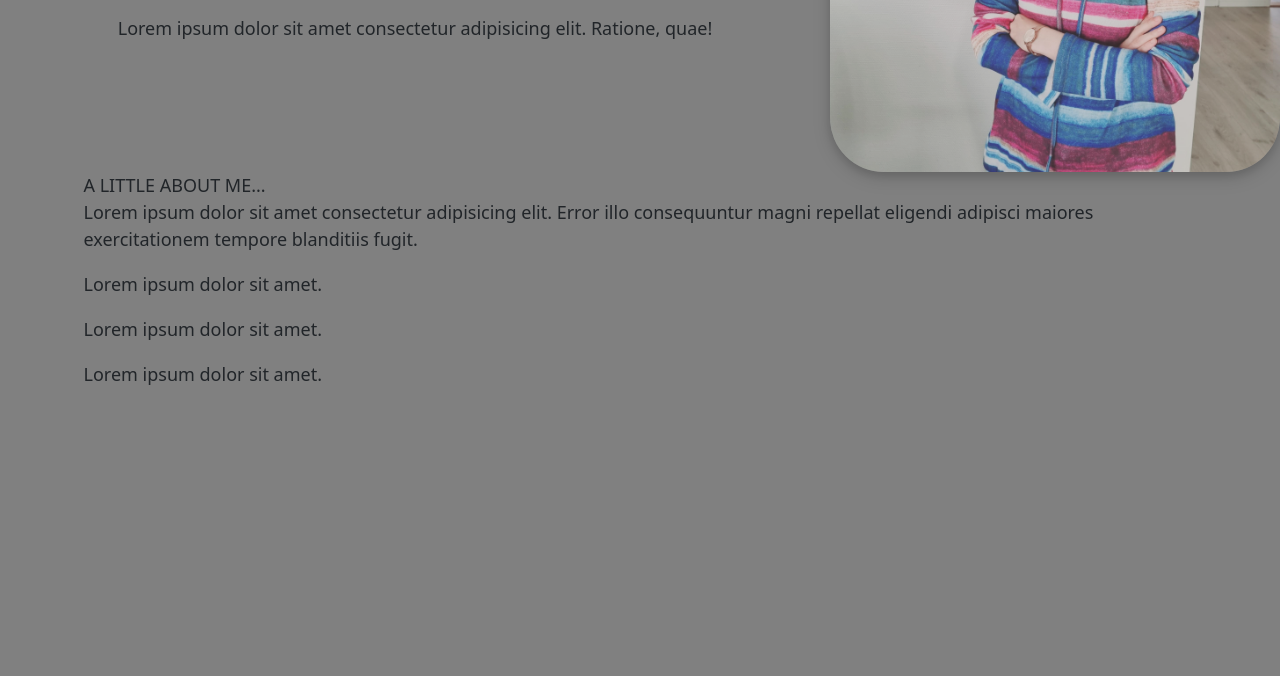
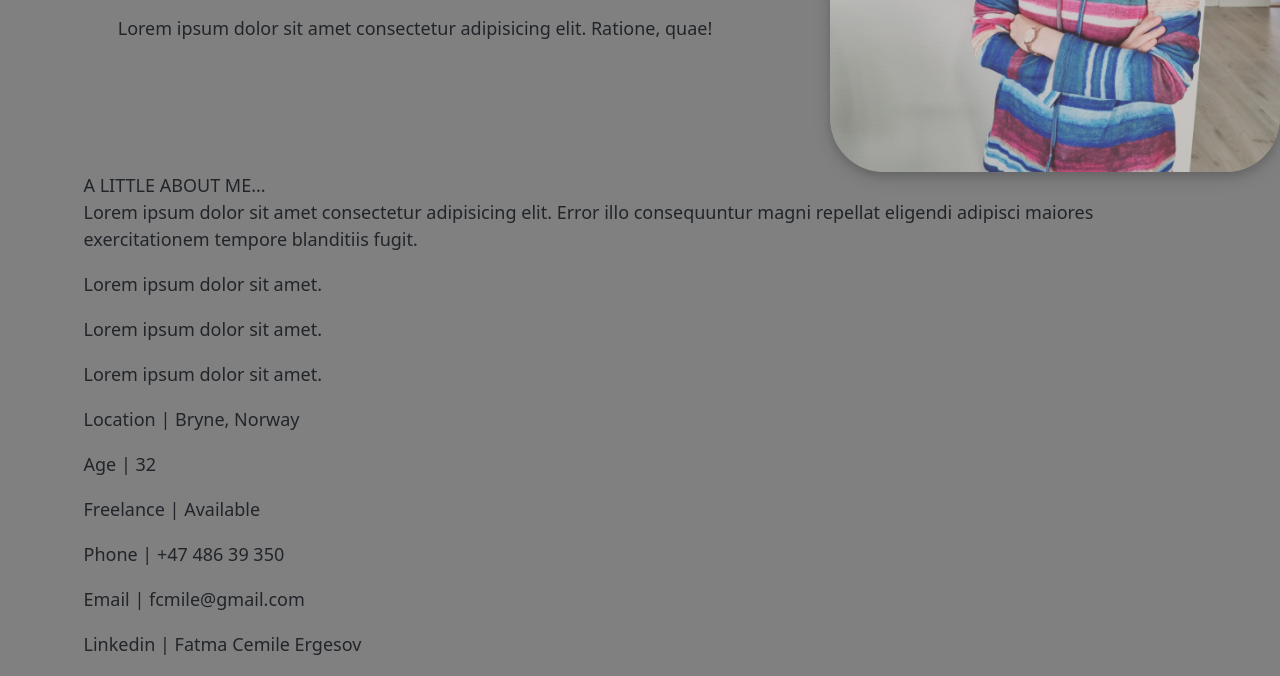
Before and after one commit to Ummuhankavas/fatma-portfolio-bootstrap, a plain HTML site: page index.html in a window 1280 px wide. Shown: the part 386-1062 px from the top of the page. Before the commit the page ends 800 px from the top, so only its background shows below. Drawn offline with nearby package versions, Linux system fonts and the light colour scheme.

Commit message:
about finished

```diff
--- a/index.html
+++ b/index.html
@@ -74,7 +74,23 @@
         </p>
         <p>Lorem ipsum dolor sit amet.
         </p>
+        <div>
+          <section>
+            <p>Location  |  Bryne, Norway</p>
+            <p>Age       |  32</p>
+            <p>Freelance |  Available</p>
+        </section>
+          <section>
+            <p>Phone     |  +47 486 39 350</p>
+            <p>Email     |  fcmile@gmail.com</p>
+            <p>Linkedin  |  Fatma Cemile Ergesov</p>
+        </section>
+
+
         </div>
+
+        </div>
+
 
 
 
```
